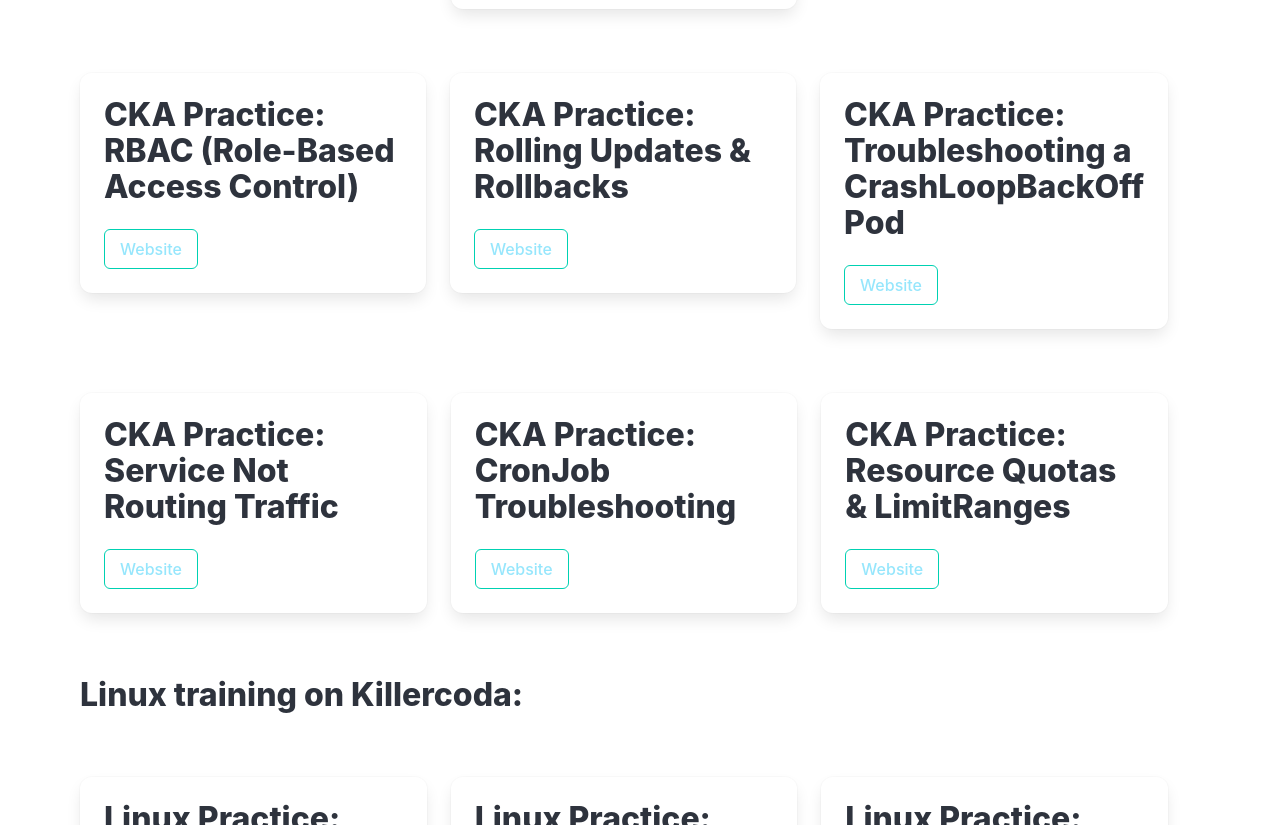
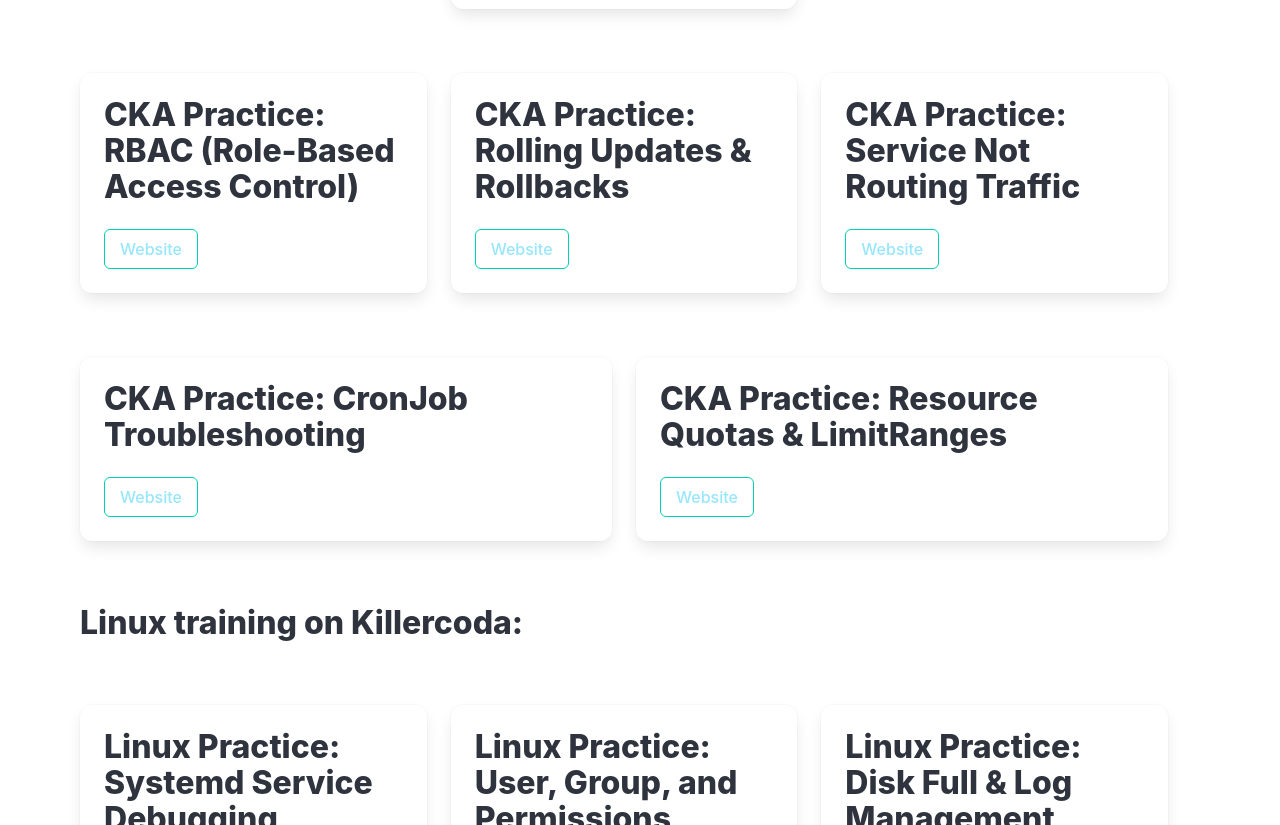
Before and after one commit to alexiscarbillet/alexis-carbillet, a React (Vite) app: page /Training in a window 1280 px wide. Shown: the part 725-1550 px from the top of the page. Built offline with nearby package versions, Linux system fonts and the light colour scheme.

Commit message:
Update Training.jsx

```diff
--- a/src/Training.jsx
+++ b/src/Training.jsx
@@ -86,8 +86,8 @@
           <div className="column">
             <div className="card">
               <div className="card-content">
-                <p className="title" style={{ wordBreak: 'normal' }}>CKA Practice: Troubleshooting a CrashLoopBackOff Pod</p>
-                <button className="button is-primary is-outlined"><a href="https://killercoda.com/alexis-carbillet/course/CKA/CrashLoopBackOff" target="_blank">Website</a></button>
+                <p className="title" style={{ wordBreak: 'normal' }}>CKA Practice: Service Not Routing Traffic</p>
+                <button className="button is-primary is-outlined"><a href="https://killercoda.com/alexis-carbillet/course/CKA/service" target="_blank">Website</a></button>
               </div>
             </div>
           </div>
@@ -95,14 +95,6 @@
       </div>
       <div className="container" style={{ display: 'flex', position: 'relative', padding: '2rem' }}>
         <div className="columns">
-          <div className="column">
-            <div className="card">
-              <div className="card-content">
-                <p className="title" style={{ wordBreak: 'normal' }}>CKA Practice: Service Not Routing Traffic</p>
-                <button className="button is-primary is-outlined"><a href="https://killercoda.com/alexis-carbillet/course/CKA/service" target="_blank">Website</a></button>
-              </div>
-            </div>
-          </div>
           <div className="column">
             <div className="card">
               <div className="card-content">
```
